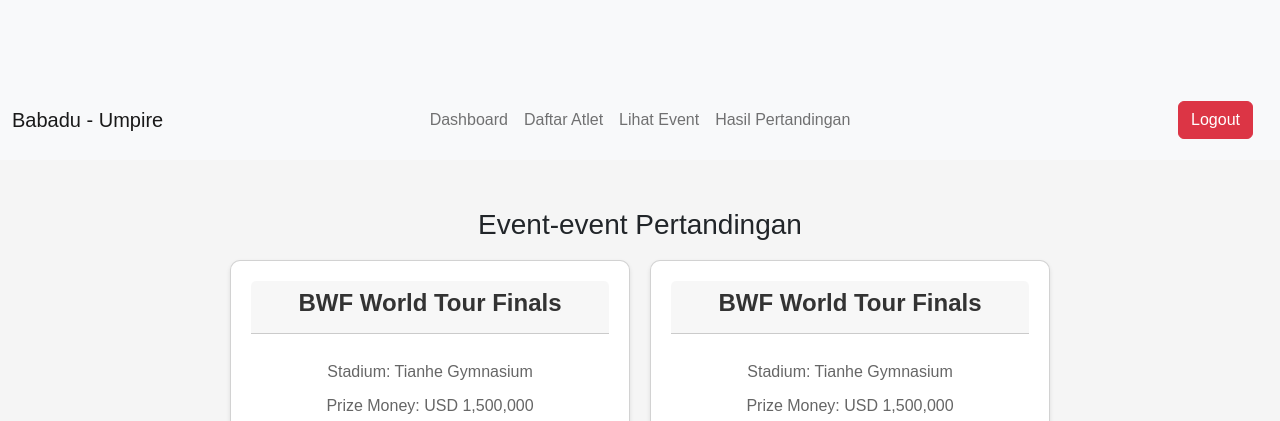
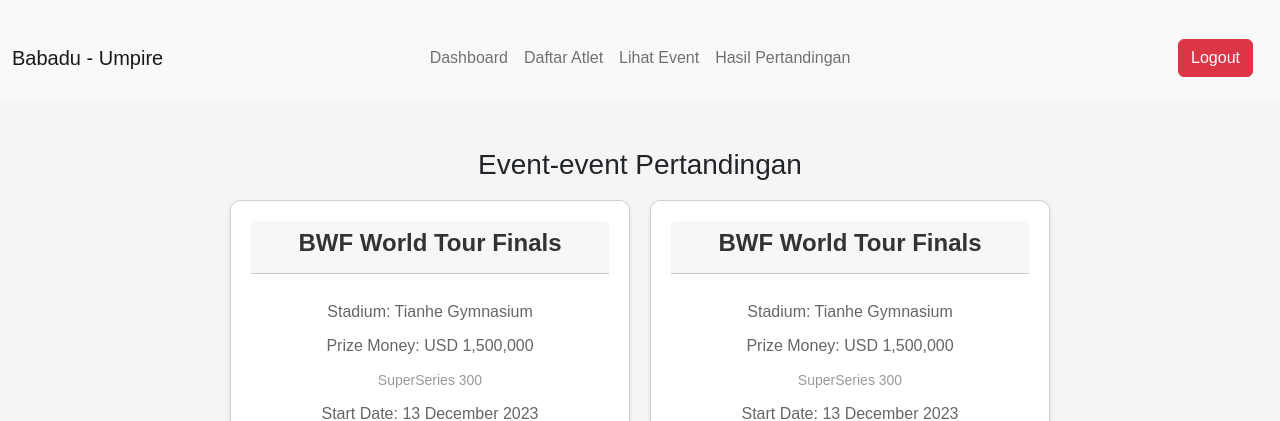
Before and after one commit to RafinalHT/basdat-b9, a Django app: page /pertandingan/ in a window 1280 px wide. Shown: the top 421 px of the page. Run offline with Django 4.2, Linux system fonts and the light colour scheme; some libraries are stand-ins or nearby versions.

Commit message:
ubah navbar

```diff
--- a/home/templates/navbar.html
+++ b/home/templates/navbar.html
@@ -113,7 +113,7 @@
 
 .navbar {
   z-index: 999;
-  height: 80px;
+
 }
 .navbar a:hover {
   color: black;
```
